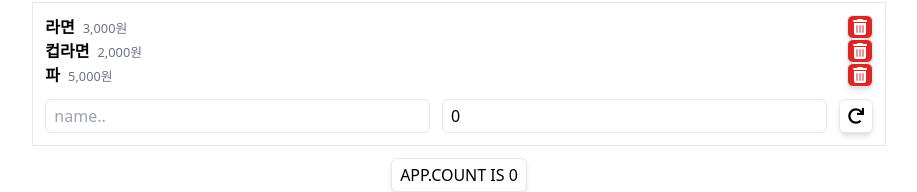
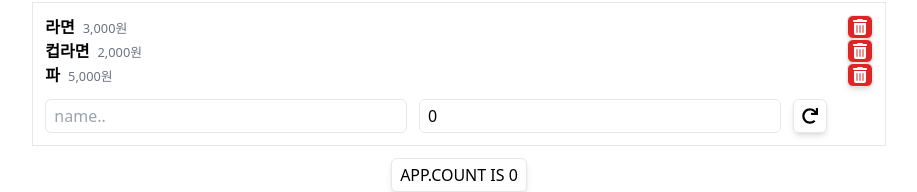
Before and after one commit to Sionparadox/hana4, a React (Vite) app in the folder sample/: page / in a window 1280 px wide. Both pictures are taken after a click on the button "+ Add Item". Shown: the part 311-503 px from the top of the page, without its empty margins (181-1098 px from the left). Built offline with nearby package versions, Linux system fonts and the light colour scheme.

Commit message:
hasDirty complete

```diff
--- a/sample/src/components/Item.tsx
+++ b/sample/src/components/Item.tsx
@@ -1,4 +1,4 @@
-import { FormEvent, useRef, useState } from 'react';
+import { FormEvent, MouseEvent, useRef, useState } from 'react';
 import { CartItem, useSession } from '../hooks/session-context';
 import Button from './atoms/Button';
 import { FaRedo, FaSave } from 'react-icons/fa';
@@ -29,7 +29,8 @@ export default function Item({ item, toggleAdding }: Props) {
     else setIsEditing((pre) => !pre);
   };
 
-  const removeItem = (id: number) => {
+  const removeItem = (e: MouseEvent<HTMLButtonElement>, id: number) => {
+    e.stopPropagation();
     if (confirm('Are u sure?')) {
       removeCartItem(id);
     }
@@ -85,10 +86,14 @@ export default function Item({ item, toggleAdding }: Props) {
           <Button type='reset' onClick={toggleEditing}>
             <FaRedo />
           </Button>
-          {hasDirty && (
-            <Button type='submit' variant='btn-primary'>
-              <FaSave />
-            </Button>
+          {hasDirty ? (
+            <div className='w-20'>
+              <Button type='submit' variant='btn-primary' className='m-0 p-0'>
+                <FaSave />
+              </Button>
+            </div>
+          ) : (
+            <div className='w-20'></div>
           )}
         </form>
       ) : (
@@ -104,7 +109,7 @@ export default function Item({ item, toggleAdding }: Props) {
             </small>
           </strong>
           <button
-            onClick={() => removeItem(id)}
+            onClick={(e) => removeItem(e, id)}
             className='btn btn-danger px-1 py-0'
           >
             <FaTrashCan />
```
